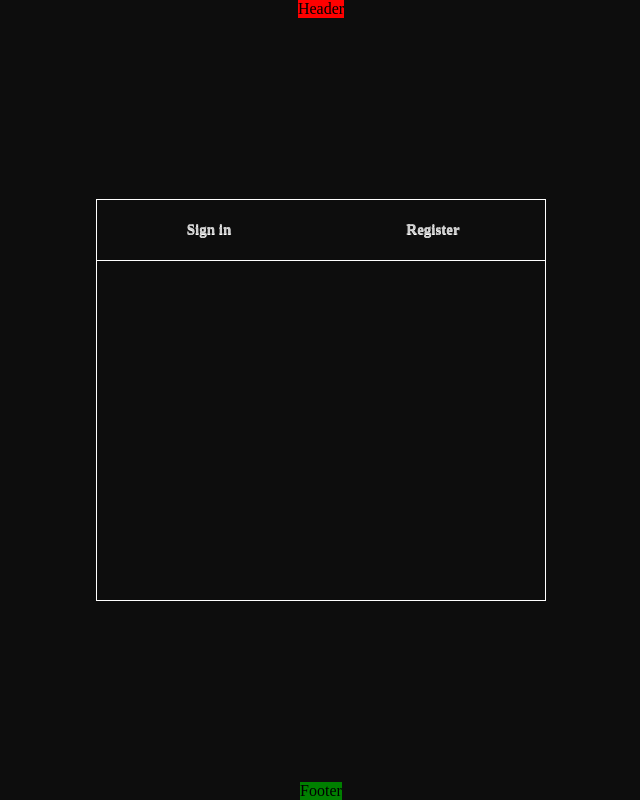
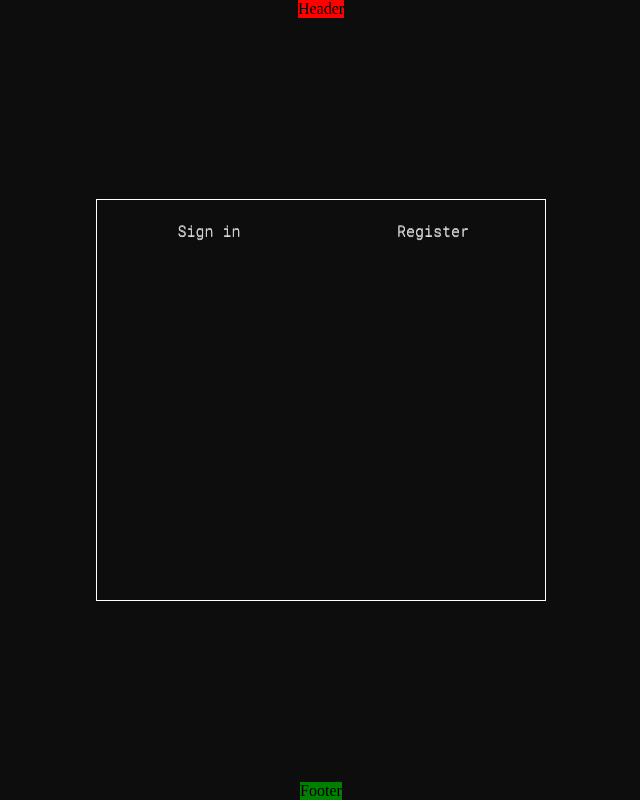
Before and after one commit to adammakuchowski/login-system-web, a React (Vite) app: page /login in a window 1280 px wide. Shown: the whole page, without its empty margins (319-959 px from the left). Built offline with nearby package versions, Linux system fonts and the light colour scheme.

Commit message:
init Google Fonts

```diff
--- a/index.html
+++ b/index.html
@@ -5,6 +5,11 @@
   <meta charset="UTF-8" />
   <meta name="viewport" content="width=device-width, initial-scale=1.0" />
   <title>Login System</title>
+
+  <link rel="preconnect" href="https://fonts.googleapis.com">
+  <link rel="preconnect" href="https://fonts.gstatic.com" crossorigin>
+  <link href="https://fonts.googleapis.com/css2?family=Roboto+Mono:wght@100;200;300;400&display=swap" rel="stylesheet">
+
 </head>
 
 <body>
--- a/src/components/common/buttons/text_button/TextButtonStyled.ts
+++ b/src/components/common/buttons/text_button/TextButtonStyled.ts
@@ -1,20 +1,20 @@
 import styled from 'styled-components'
 
 export const TextButtonContainer = styled.button`
+  font-family: 'Roboto Mono', monospace;
   color: #cdcdcd;
-  font-family: none;
   border: none;
 	padding: 0;
   background: none;
   display: flex;
   justify-content: flex-start;
 	font-size: 15px;
-  font-weight: 600;
+  font-weight: 300;
 	text-shadow:0px 1px 0px #ffffff;
 	cursor: pointer;
-  transition: all 0.5s ease;
-
-  &:hover {
-    color: #ffffff;
-  }
+  width: 100%;
+  height: 100%;
+  display: flex;
+  align-items: center;
+  justify-content: center;
 `
--- a/src/components/pages/login/LoginStyled.ts
+++ b/src/components/pages/login/LoginStyled.ts
@@ -19,9 +19,11 @@
   align-items: center;
   justify-content: center;
   width: 50%;
-  height: 100%;
+  height: 90%;
+  border-bottom: 1px solid transparent;
+  transition: all 0.5s ease-in-out;
 
-  font-family: 'Roboto';
-
-  border-bottom: 1px solid #ffffff;
+  &:hover {
+    border-bottom: 1px solid #ffffff;
+  }
 `
```
